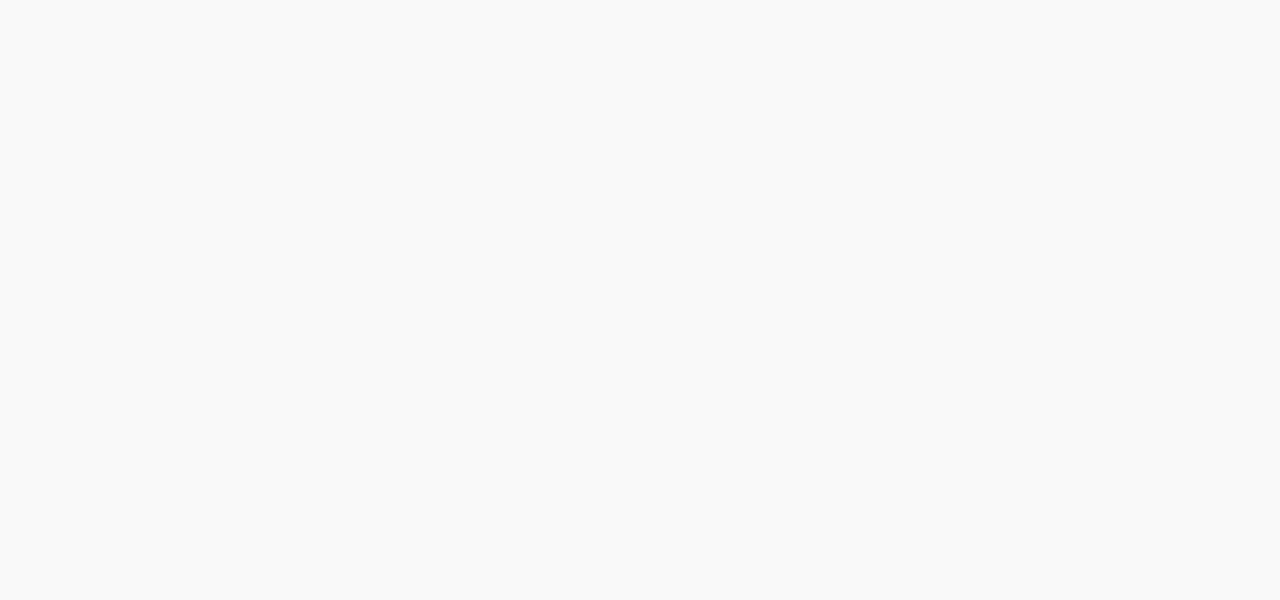
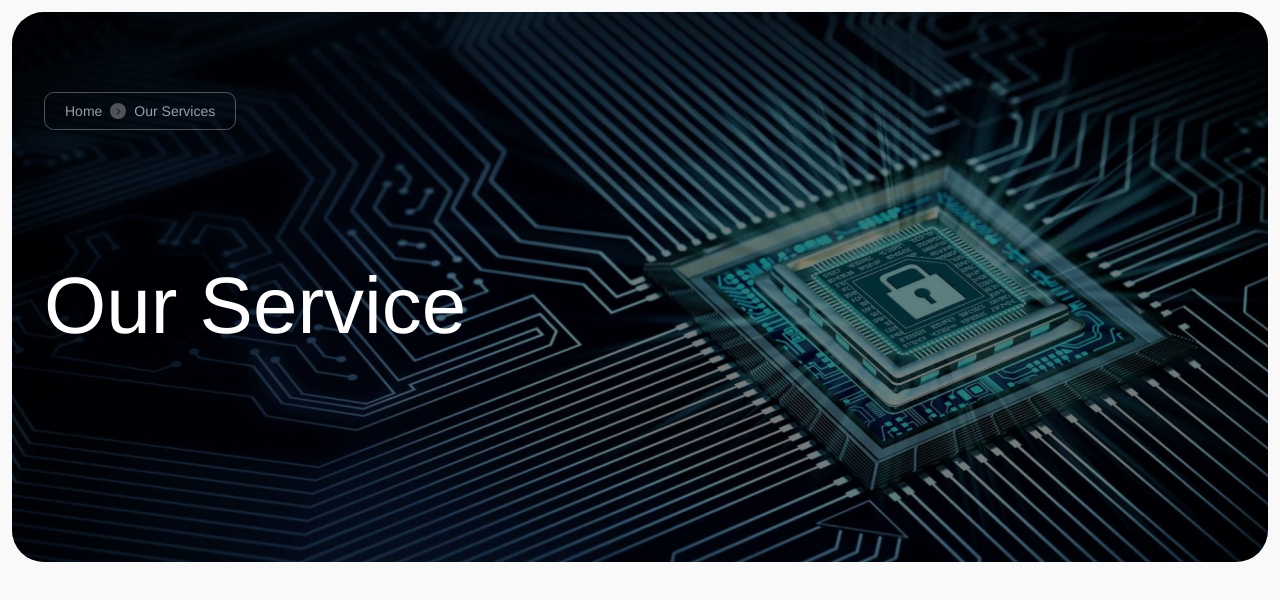
Before and after one commit to naimur-reza/diteck-frontend, a Next.js app: page / in a window 1280 px wide. Shown: the top 600 px of the page. Built offline with nearby package versions, Linux system fonts and the light colour scheme.

Commit message:
reusable parllax

```diff
--- a/src/app/(withMainLayout)/page.tsx
+++ b/src/app/(withMainLayout)/page.tsx
@@ -1,5 +1,15 @@
+import assets from "@/assets";
+import { ParallaxBanner } from "../components/common";
+
 const Home = () => {
-  return <div className="p-3"></div>;
+  return (
+    <div className="p-3">
+      <ParallaxBanner
+        img={assets.banner.serviceBanner.src}
+        title="Our Service"
+      ></ParallaxBanner>
+    </div>
+  );
 };
 
 export default Home;
--- a/src/app/components/common/ParallaxBanner/ParallaxBanner.tsx
+++ b/src/app/components/common/ParallaxBanner/ParallaxBanner.tsx
@@ -1,11 +1,17 @@
-import assets from "@/assets";
+"use client";
 import { ChevronRight } from "lucide-react";
 
-export const ParallaxBanner = () => {
+export const ParallaxBanner = ({
+  img,
+  title,
+}: {
+  img: string;
+  title: string;
+}) => {
   return (
     <div
       className="relative bg-fixed h-[550px] bg-center bg-no-repeat bg-cover rounded-4xl w-full py-12"
-      style={{ backgroundImage: `url(${assets.banner.serviceBanner.src})` }}
+      style={{ backgroundImage: `url(${img})` }}
     >
       <div className="absolute inset-0 bg-black/50 rounded-4xl "></div>
 
@@ -31,7 +37,7 @@ export const ParallaxBanner = () => {
 
         <div className="flex-1 flex items-center ">
           <h1 className="text-[4rem] font-light leading-tight text-white md:text-[5rem]">
-            Our Services
+            {title ? title : ""}
           </h1>
         </div>
       </div>
--- a/src/app/components/common/index.ts
+++ b/src/app/components/common/index.ts
@@ -0,0 +1 @@
+export * from "./ParallaxBanner/ParallaxBanner";
```
